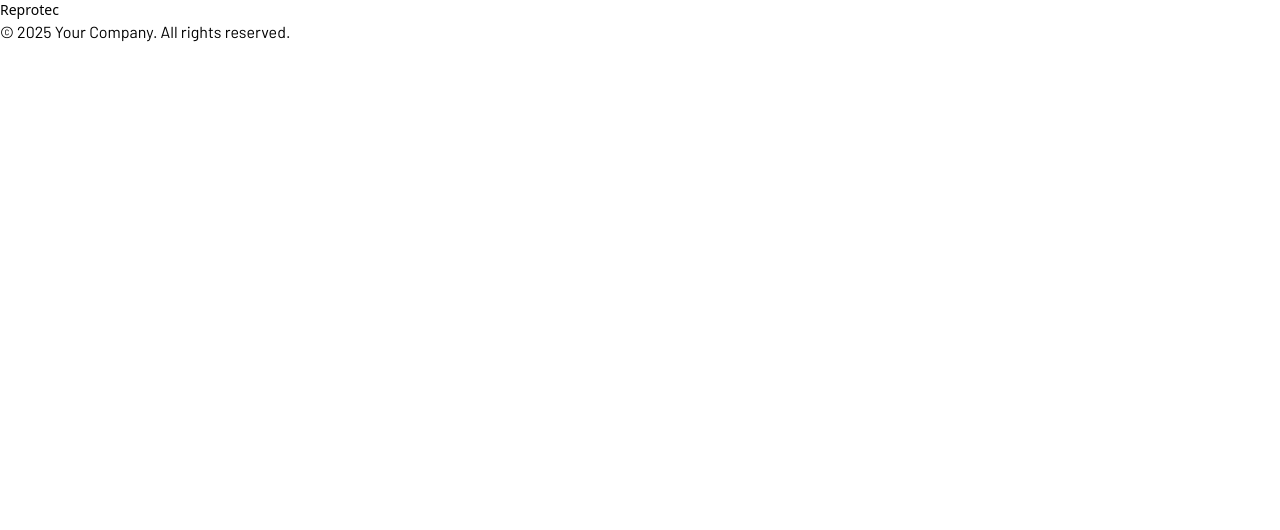
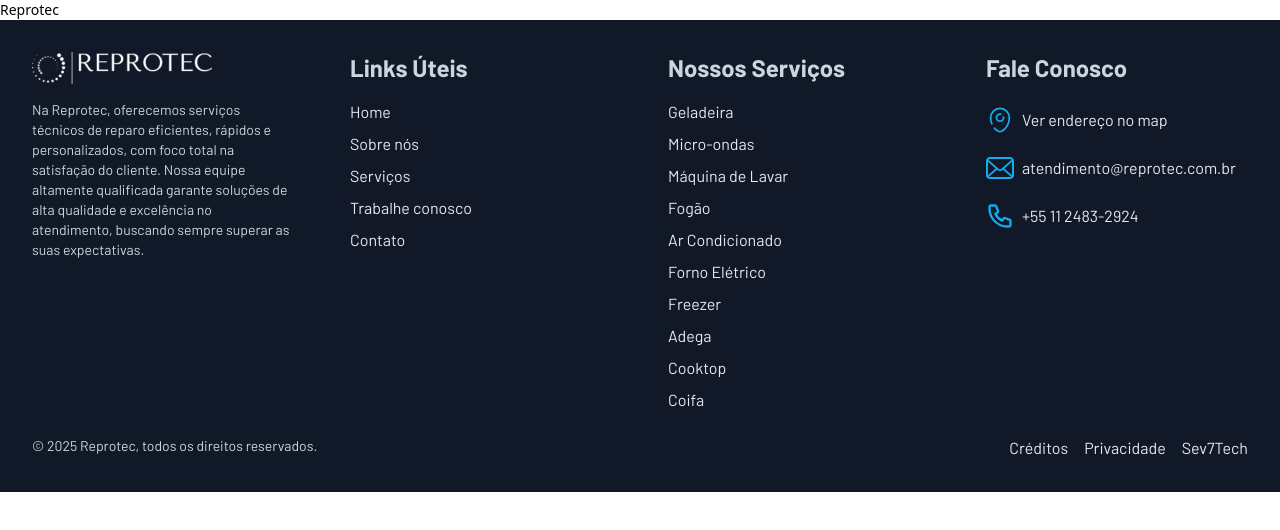
Before and after one commit to Sev7tech/reprotec, a Next.js app: page / in a window 1280 px wide. Shown: the top 530 px of the page. Built offline with nearby package versions, Linux system fonts and the light colour scheme.

Commit message:
feat: finalize footer compoenent implementation

```diff
--- a/src/components/Footer.tsx
+++ b/src/components/Footer.tsx
@@ -1,9 +1,109 @@
+import Brand from './Brand'
+import Picture from './Picture'
+import { Typography } from './Typography'
+
+import {
+  contactList,
+  creditsLinks,
+  navigatorLinks,
+  servicesLinks
+} from '@/constants'
+import { IContact, ILink } from '@/types'
+
 const currentYear = new Date().getFullYear()
 
-const Footer: React.FC = () => {
+const linkList = ({
+  links,
+  className
+}: {
+  links: ILink[]
+  className?: string
+}) => {
   return (
-    <footer>
-      <p>&copy; {currentYear} Your Company. All rights reserved.</p>
+    <ul className={className ? className : 'gap8'}>
+      {links.map((link) => (
+        <li key={link.id}>
+          <Typography.Link href={link.href} linkTitle={link.title} isFooterLink>
+            {link.children}
+          </Typography.Link>
+        </li>
+      ))}
+    </ul>
+  )
+}
+
+const henderContacts = ({ contacts }: { contacts: IContact[] }) => {
+  return (
+    <ul className="gap8">
+      {contacts.map((contact) => (
+        <li className="flex flex-1 items-center gap-2" key={contact.id}>
+          <div className="w-7">
+            <Picture src={contact.src} alt={contact.alt} $w={20} $h={20} />
+          </div>
+          <Typography.Link
+            href={contact.href}
+            linkTitle={contact.title}
+            target="_blank"
+            isFooterLink
+          >
+            {contact.children}
+          </Typography.Link>
+        </li>
+      ))}
+    </ul>
+  )
+}
+
+const Footer = () => {
+  return (
+    <footer className="flex flex-col gap-6 bg-gray-900 py-8">
+      <section className="max-container grid grid-cols-1 gap-8 md:grid-cols-2 md:justify-items-stretch md:gap-14 lg:grid-cols-4">
+        <section className="gap16">
+          <Brand src="/images/logo-white.png" />
+          <Typography.Text className="text-sm text-slate-300">
+            Na Reprotec, oferecemos serviços técnicos de reparo eficientes,
+            rápidos e personalizados, com foco total na satisfação do cliente.
+            Nossa equipe altamente qualificada garante soluções de alta
+            qualidade e excelência no atendimento, buscando sempre superar as
+            suas expectativas.
+          </Typography.Text>
+        </section>
+
+        <section className="gap16">
+          <Typography.H3 className="text-slate-300">Links Úteis</Typography.H3>
+          {linkList({ links: navigatorLinks })}
+        </section>
+
+        <section className="gap16">
+          <Typography.H3 className="text-slate-300">
+            Nossos Serviços
+          </Typography.H3>
+          {linkList({ links: servicesLinks })}
+        </section>
+        <section className="gap16">
+          <Typography.H3 className="text-slate-300">Fale Conosco</Typography.H3>
+          {henderContacts({ contacts: contactList })}
+        </section>
+      </section>
+      <section className="max-container flex flex-col-reverse gap-4 md:flex-row md:justify-between">
+        <Typography.Text className="text-sm text-slate-300">
+          &copy; {currentYear} Reprotec, todos os direitos reservados.
+        </Typography.Text>
+        <ul className="gap16 md:flex md:flex-row">
+          {creditsLinks.map((link) => (
+            <li key={link.id}>
+              <Typography.Link
+                href={link.href}
+                linkTitle={link.title}
+                target={link.id! === 3 ? '_blank' : '_self'}
+                isFooterLink
+              >
+                {link.children}
+              </Typography.Link>
+            </li>
+          ))}
+        </ul>
+      </section>
     </footer>
   )
 }
```
